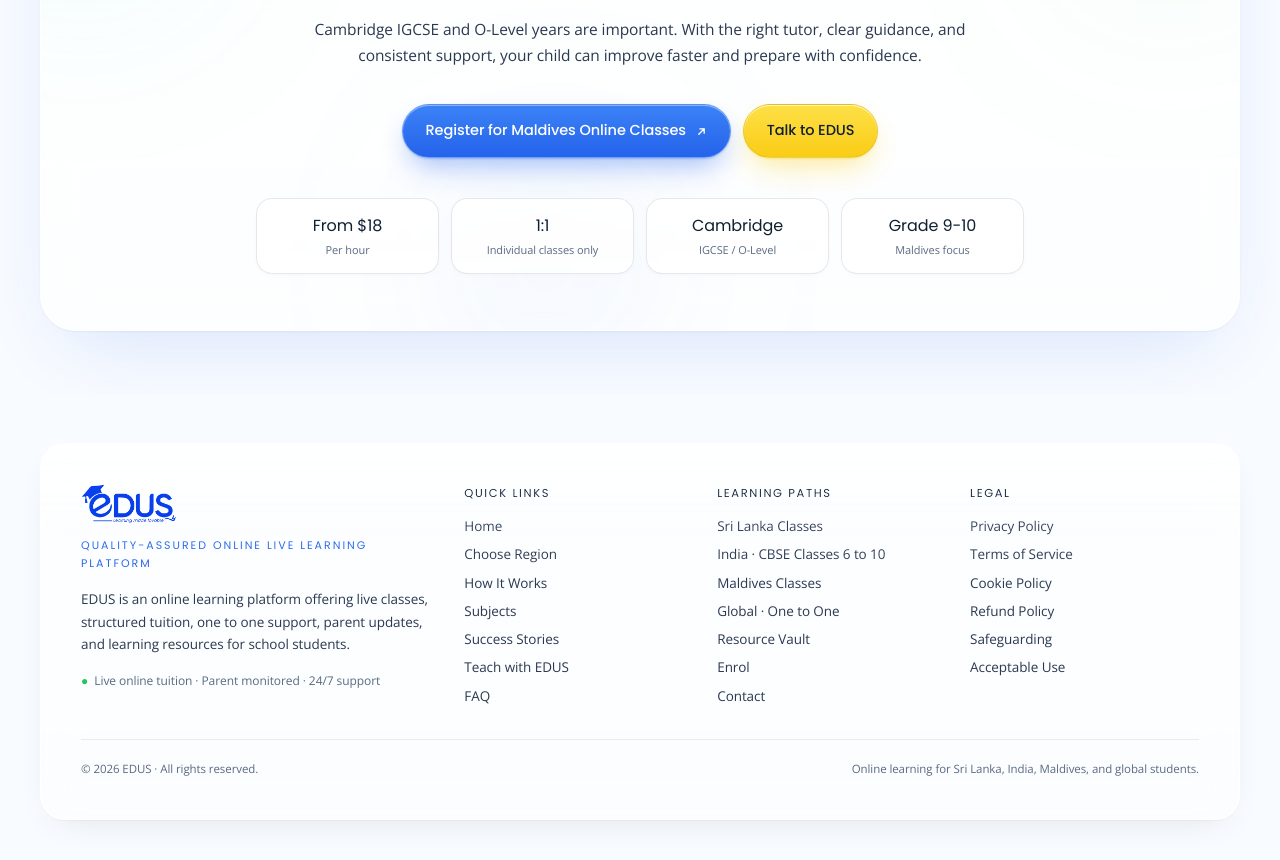
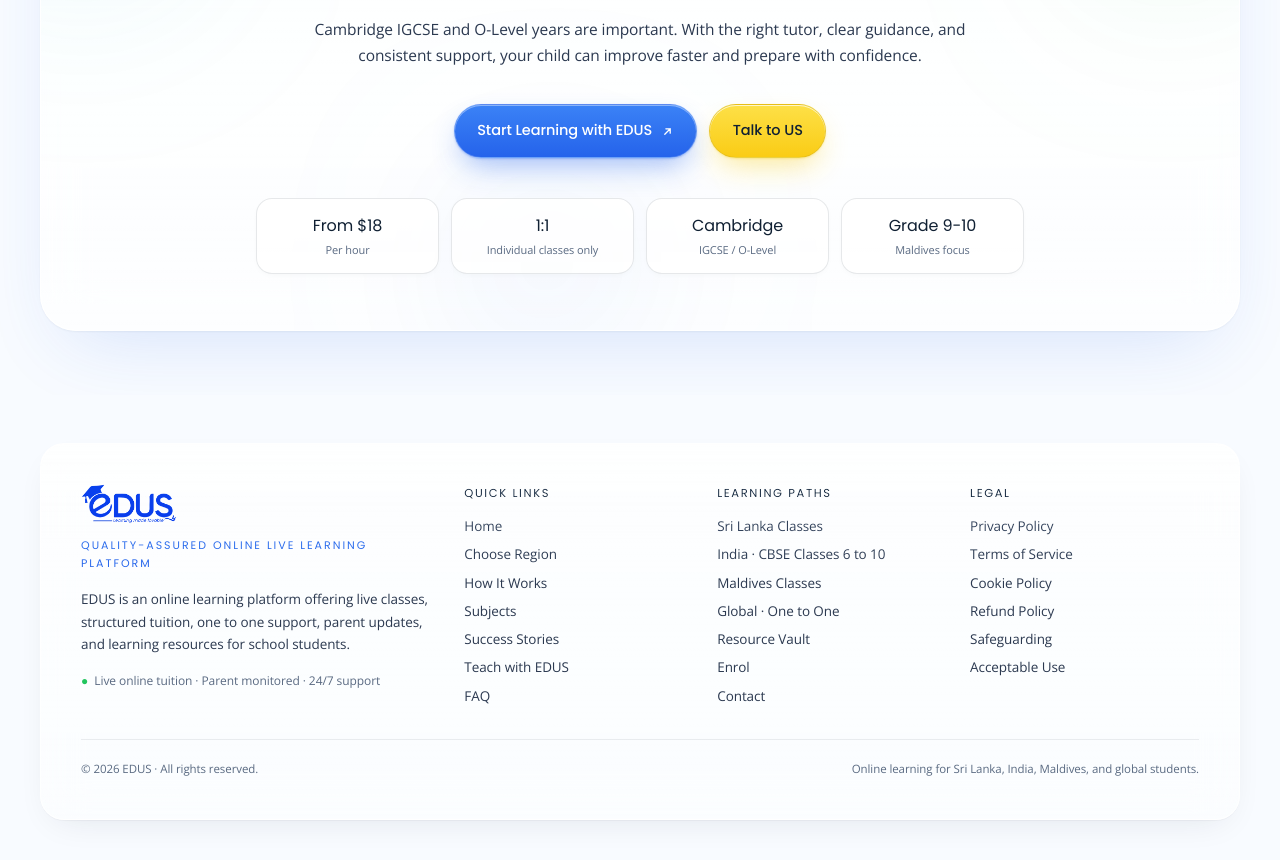
Before and after one commit to edustutor/edusmainwebsite, a Next.js app: page /mv in a window 1280 px wide. Shown: the part 7957-8817 px from the top of the page. Built offline with nearby package versions, Linux system fonts and the light colour scheme.

Commit message:
fix: update button text for clarity and consistency in MvCTA component

```diff
--- a/components/mv/MvCTA.tsx
+++ b/components/mv/MvCTA.tsx
@@ -43,12 +43,12 @@
                 rel="noopener noreferrer"
                 className="btn btn-primary"
               >
-                Register for Maldives Online Classes
+                Start Learning with EDUS
                 <svg width="13" height="13" viewBox="0 0 24 24" fill="none" stroke="currentColor" strokeWidth="2.4" aria-hidden>
                   <path d="M7 17L17 7M9 7h8v8" strokeLinecap="round" strokeLinejoin="round" />
                 </svg>
               </a>
-              <Link href="/contact" className="btn btn-yellow">Talk to EDUS</Link>
+              <Link href="/contact" className="btn btn-yellow">Talk to US</Link>
             </m.div>
 
             <m.div
```
